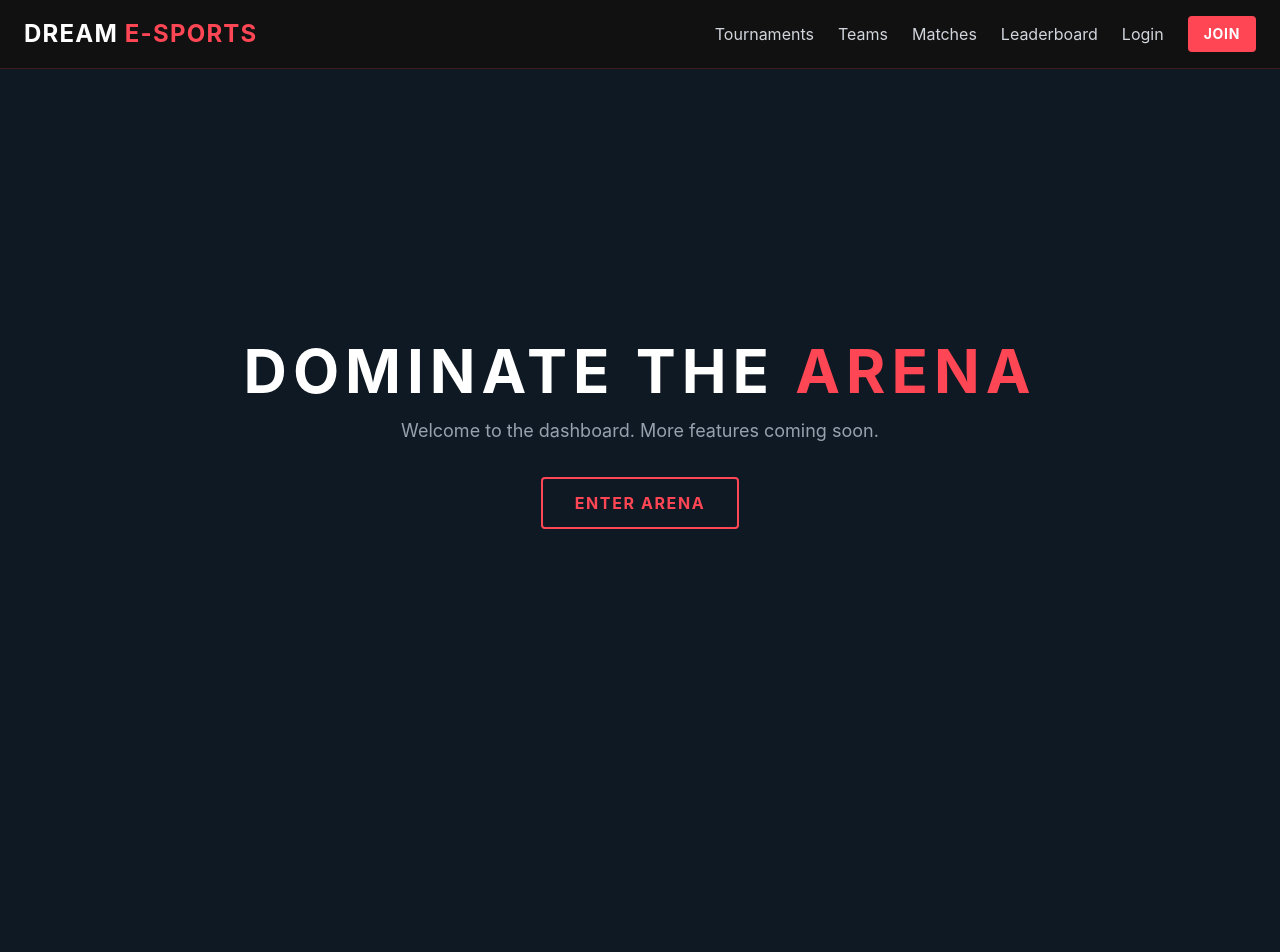
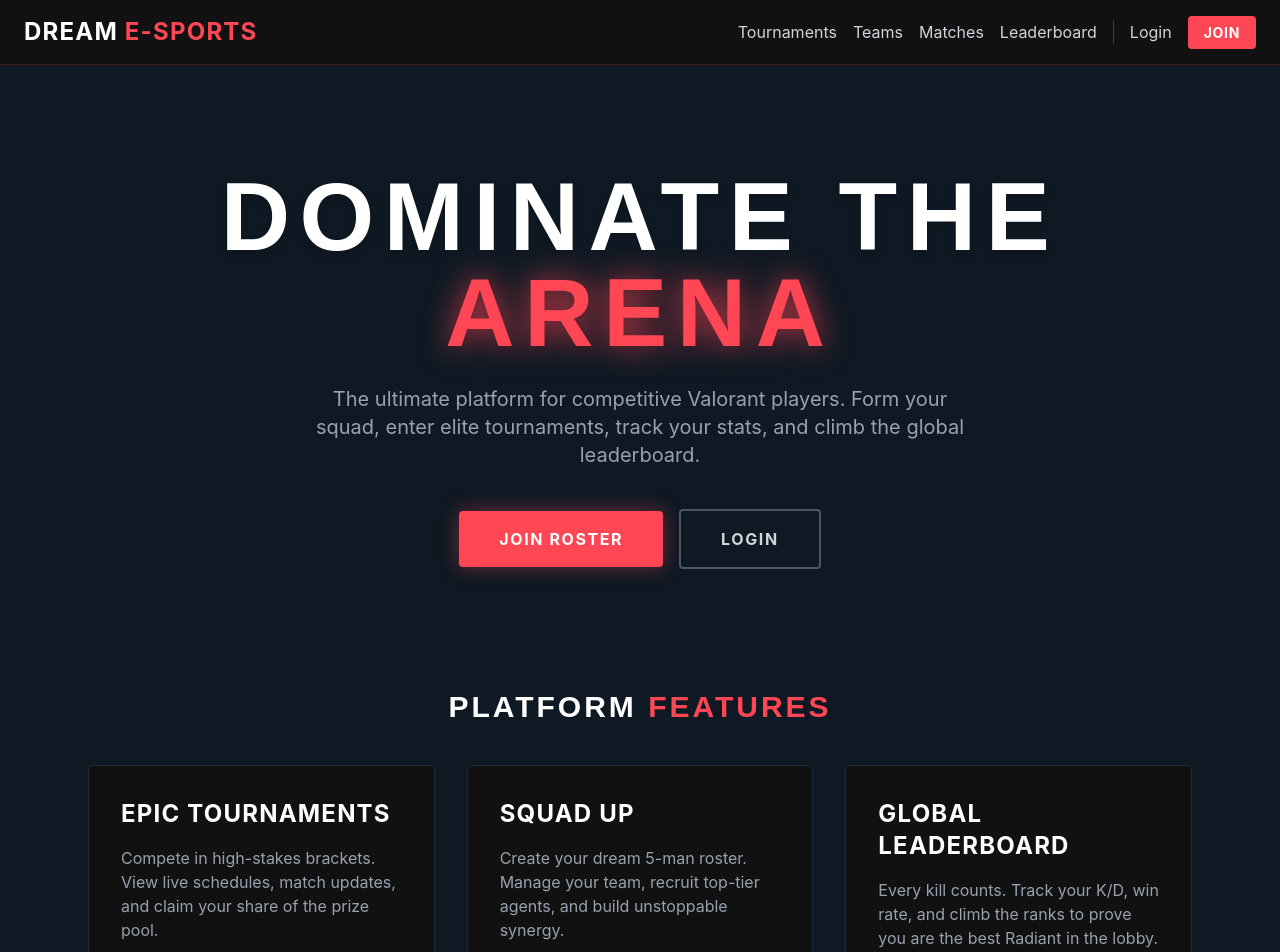
Before and after one commit to lostxmusafir/26-03, a React (Vite) app in the folder client/: page / in a window 1280 px wide. Shown: the top 952 px of the page. Before the commit the page ends 800 px from the top, so only its background shows below. Built offline with nearby package versions, Linux system fonts and the light colour scheme.

Commit message:
feat(client): build visually striking landing page with feature highlights

```diff
--- a/client/src/App.jsx
+++ b/client/src/App.jsx
@@ -1,4 +1,5 @@
 import { Routes, Route, Link, useNavigate } from 'react-router-dom';
+import Home from './pages/Home';
 import Login from './pages/Login';
 import Register from './pages/Register';
 import Tournaments from './pages/Tournaments';
@@ -18,21 +19,23 @@ function App() {
 
   return (
     <div className="min-h-screen flex flex-col bg-gaming-dark overflow-y-auto">
-      <nav className="border-b border-gaming-red/20 bg-gaming-black px-6 py-4 flex justify-between items-center sticky top-0 z-10">
+      <nav className="border-b border-gaming-red/20 bg-gaming-black px-6 py-4 flex justify-between items-center sticky top-0 z-50">
         <Link to="/">
           <h1 className="text-2xl font-bold tracking-wider text-white">
             DREAM <span className="text-gaming-red">E-SPORTS</span>
           </h1>
         </Link>
-        <div className="flex items-center space-x-6">
-          <Link to="/tournaments" className="text-gray-300 hover:text-white transition-colors">Tournaments</Link>
-          <Link to="/teams" className="text-gray-300 hover:text-white transition-colors">Teams</Link>
-          <Link to="/matches" className="text-gray-300 hover:text-white transition-colors">Matches</Link>
-          <Link to="/leaderboard" className="text-gray-300 hover:text-white transition-colors">Leaderboard</Link>
+        <div className="space-x-4 flex items-center">
+          <Link to="/tournaments" className="text-gray-300 hover:text-white transition-colors hidden md:inline-block">Tournaments</Link>
+          <Link to="/teams" className="text-gray-300 hover:text-white transition-colors hidden md:inline-block">Teams</Link>
+          <Link to="/matches" className="text-gray-300 hover:text-white transition-colors hidden md:inline-block">Matches</Link>
+          <Link to="/leaderboard" className="text-gray-300 hover:text-white transition-colors hidden md:inline-block">Leaderboard</Link>
+
+          <div className="pl-4 border-l border-gray-700 space-x-4">
             {isAuthenticated ? (
               <>
-              <Link to="/profile" className="text-gray-300 hover:text-white transition-colors">Profile</Link>
-              <button onClick={handleLogout} className="text-gray-300 hover:text-white transition-colors">Logout</button>
+                <Link to="/profile" className="text-gaming-red hover:text-white transition-colors font-bold">Profile</Link>
+                <button onClick={handleLogout} className="text-gray-400 hover:text-white transition-colors">Logout</button>
               </>
             ) : (
               <>
@@ -41,25 +44,13 @@ function App() {
               </>
             )}
           </div>
+        </div>
       </nav>
 
-      <main className="flex-grow flex items-center justify-center p-6">
+      <main className="flex-grow flex items-start justify-center p-0 md:p-6">
+        <div className="w-full max-w-7xl">
           <Routes>
-          <Route path="/" element={
-            <div className="text-center space-y-4">
-              <h2 className="text-4xl md:text-6xl font-bold uppercase tracking-widest text-white">
-                Dominate The <span className="text-gaming-red">Arena</span>
-              </h2>
-              <p className="text-lg text-gray-400 max-w-2xl mx-auto mb-8">
-                Welcome to the dashboard. More features coming soon.
-              </p>
-              {!isAuthenticated && (
-                <Link to="/login" className="inline-block bg-transparent border-2 border-gaming-red text-gaming-red font-bold px-8 py-3 rounded hover:bg-gaming-red hover:text-white transition-all uppercase tracking-widest">
-                  Enter Arena
-                </Link>
-              )}
-            </div>
-          } />
+            <Route path="/" element={<Home />} />
             <Route path="/login" element={<Login />} />
             <Route path="/register" element={<Register />} />
             <Route path="/tournaments" element={<Tournaments />} />
@@ -68,6 +59,7 @@ function App() {
             <Route path="/leaderboard" element={<Leaderboard />} />
             <Route path="/matches" element={<Matches />} />
           </Routes>
+        </div>
       </main>
     </div>
   );
--- /dev/null
+++ b/client/src/pages/Home.jsx
@@ -0,0 +1,67 @@
+import { Link } from 'react-router-dom';
+
+const Home = () => {
+  const isAuthenticated = !!localStorage.getItem('token');
+
+  return (
+    <div className="w-full space-y-20 pb-12">
+      {/* Hero Section */}
+      <section className="text-center pt-20 pb-10 px-4">
+        <h1 className="text-5xl md:text-8xl font-heading font-bold uppercase tracking-widest text-white mb-6 drop-shadow-lg">
+          Dominate The <span className="text-gaming-red drop-shadow-[0_0_15px_rgba(255,70,85,0.8)]">Arena</span>
+        </h1>
+        <p className="text-lg md:text-xl text-gray-400 max-w-2xl mx-auto mb-10">
+          The ultimate platform for competitive Valorant players. Form your squad, enter elite tournaments, track your stats, and climb the global leaderboard.
+        </p>
+
+        {isAuthenticated ? (
+          <Link to="/tournaments" className="inline-block bg-gaming-red text-white font-bold px-10 py-4 rounded hover:bg-red-600 transition-all uppercase tracking-widest shadow-[0_0_20px_rgba(255,70,85,0.4)] hover:shadow-[0_0_30px_rgba(255,70,85,0.6)]">
+            Enter Arena
+          </Link>
+        ) : (
+          <div className="space-x-4">
+            <Link to="/register" className="inline-block bg-gaming-red text-white font-bold px-10 py-4 rounded hover:bg-red-600 transition-all uppercase tracking-widest shadow-[0_0_20px_rgba(255,70,85,0.4)] hover:shadow-[0_0_30px_rgba(255,70,85,0.6)]">
+              Join Roster
+            </Link>
+            <Link to="/login" className="inline-block bg-transparent border-2 border-gray-600 text-gray-300 font-bold px-10 py-4 rounded hover:border-gaming-red hover:text-gaming-red transition-all uppercase tracking-widest">
+              Login
+            </Link>
+          </div>
+        )}
+      </section>
+
+      {/* Features Section */}
+      <section className="max-w-6xl mx-auto px-6">
+        <h2 className="text-3xl font-heading font-bold uppercase tracking-widest text-white text-center mb-10">
+          Platform <span className="text-gaming-red">Features</span>
+        </h2>
+        <div className="grid grid-cols-1 md:grid-cols-3 gap-8">
+
+          <div className="bg-gaming-black border border-gray-800 p-8 rounded hover:border-gaming-red/50 transition-colors group">
+            <h3 className="text-2xl font-bold text-white mb-4 uppercase tracking-wider group-hover:text-gaming-red transition-colors">Epic Tournaments</h3>
+            <p className="text-gray-400">
+              Compete in high-stakes brackets. View live schedules, match updates, and claim your share of the prize pool.
+            </p>
+          </div>
+
+          <div className="bg-gaming-black border border-gray-800 p-8 rounded hover:border-gaming-red/50 transition-colors group">
+            <h3 className="text-2xl font-bold text-white mb-4 uppercase tracking-wider group-hover:text-gaming-red transition-colors">Squad Up</h3>
+            <p className="text-gray-400">
+              Create your dream 5-man roster. Manage your team, recruit top-tier agents, and build unstoppable synergy.
+            </p>
+          </div>
+
+          <div className="bg-gaming-black border border-gray-800 p-8 rounded hover:border-gaming-red/50 transition-colors group">
+            <h3 className="text-2xl font-bold text-white mb-4 uppercase tracking-wider group-hover:text-gaming-red transition-colors">Global Leaderboard</h3>
+            <p className="text-gray-400">
+              Every kill counts. Track your K/D, win rate, and climb the ranks to prove you are the best Radiant in the lobby.
+            </p>
+          </div>
+
+        </div>
+      </section>
+    </div>
+  );
+};
+
+export default Home;
```
Lines whose indentation alone changed are shown as unchanged.
